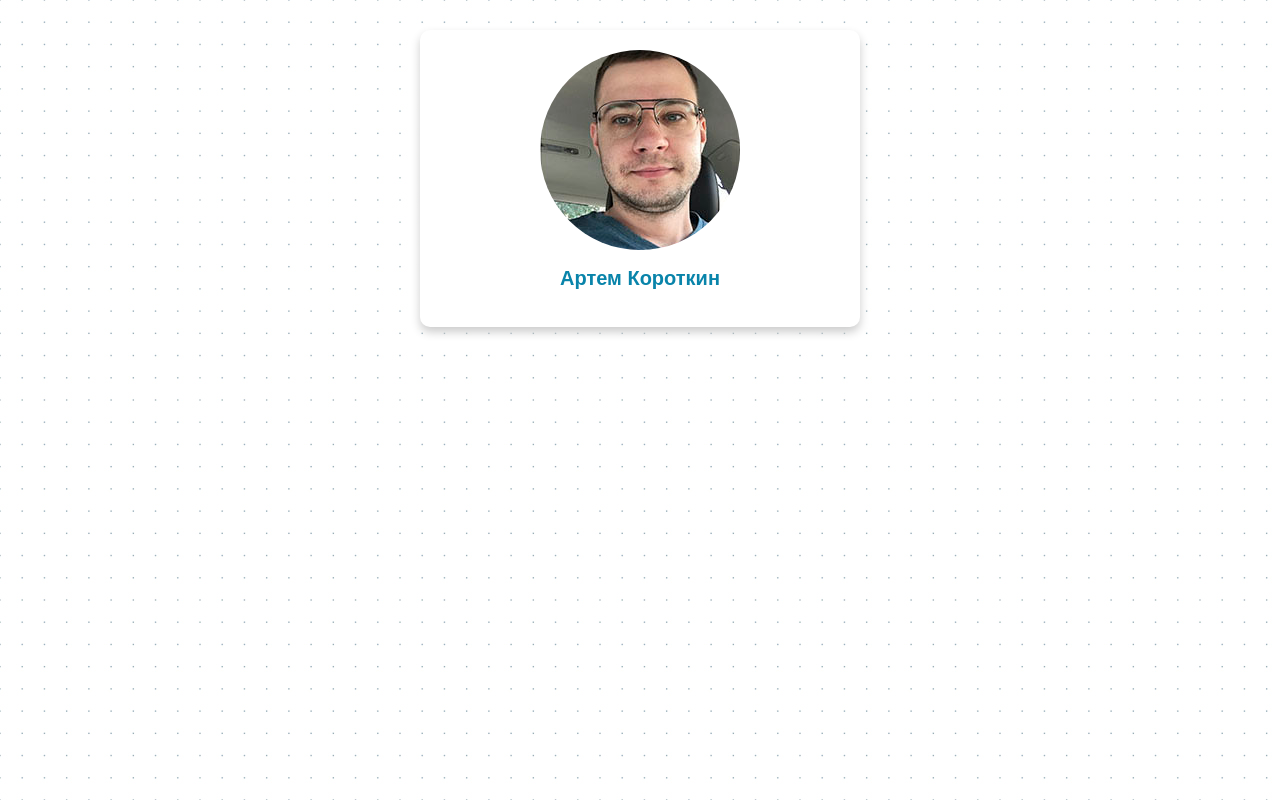
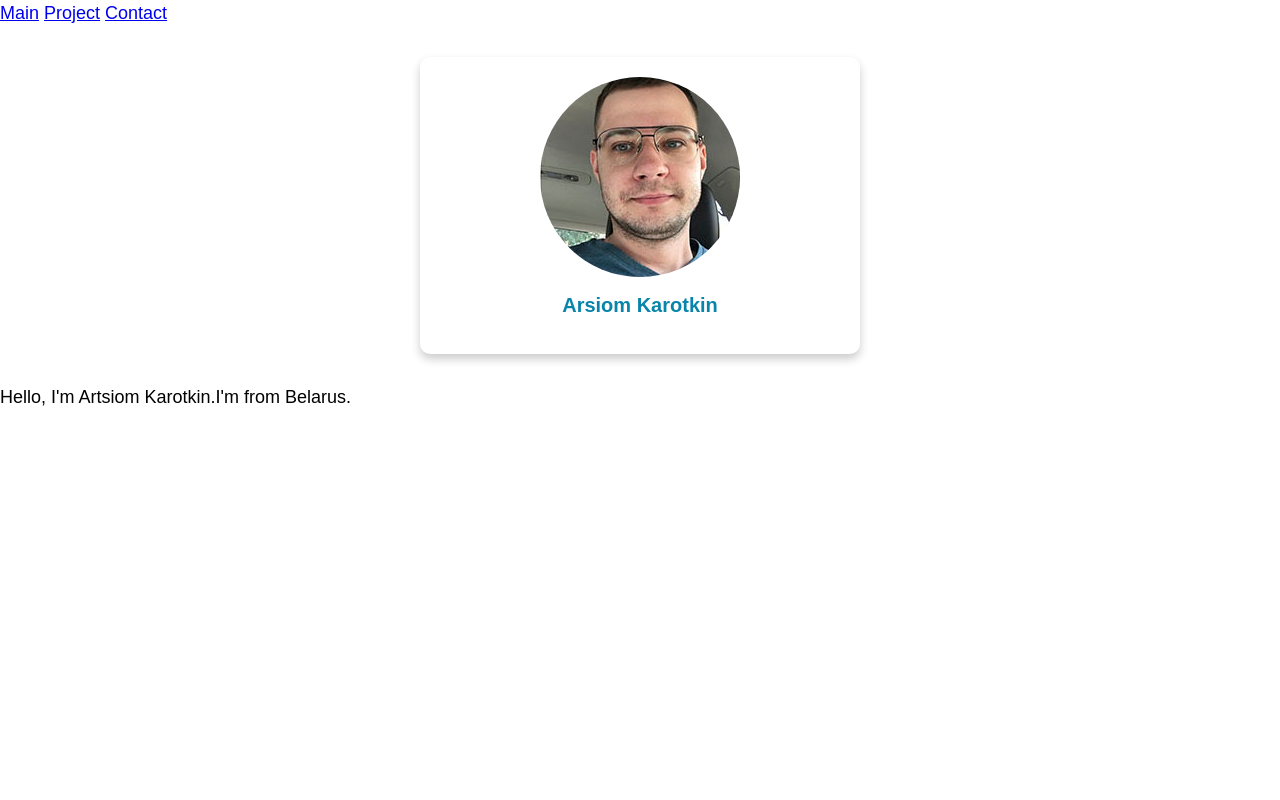
Before and after one commit to Koorotya/Portfolio, a plain HTML site: page index.html in a window 1280 px wide. Drawn offline with Linux system fonts and the light colour scheme.

Commit message:
24.09.2024

```diff
--- a/css/style.css
+++ b/css/style.css
@@ -1,6 +1,5 @@
 body {
     margin: 0;
-    background: url("../img/pattern.png");
     font-family: sans-serif;
     line-height: 1.5;
     font-size: 18px;
@@ -18,6 +17,7 @@ body {
 }
 
 .card-photo {
+
     display: block;
     width: 200px;
     height: 200px;
--- a/index.html
+++ b/index.html
@@ -1,17 +1,24 @@
 <!DOCTYPE html>
-<html lang="ru">
+<html lang="en">
 <head>
     <meta charset="UTF-8">
-    <title> Мое первое резюме верстальщика</title>
+    <title>My porfolio</title>
     <link rel="stylesheet" href="css/style.css">
 </head>
 <body>
+  <header>
+    <nav>
+      <a href="#Main">Main</a>
+      <a href="#Project">Project</a>
+      <a href="#Contact">Contact</a>
+    </nav>
+  </header>
   <div class="card">
     <img class="card-photo" src="img/IMG_0500.JPG" alt="Артем Короткин">
-    <h1 class="card-title">Артем Короткин</h1>
+    <h1 class="card-title">Arsiom Karotkin</h1>
   </div>
   <div class="card-text>">
-    <p></p>
+    <p>Hello, I'm Artsiom Karotkin.I'm from Belarus.</p>
     <p></p>
   </div>
 </body>
```
